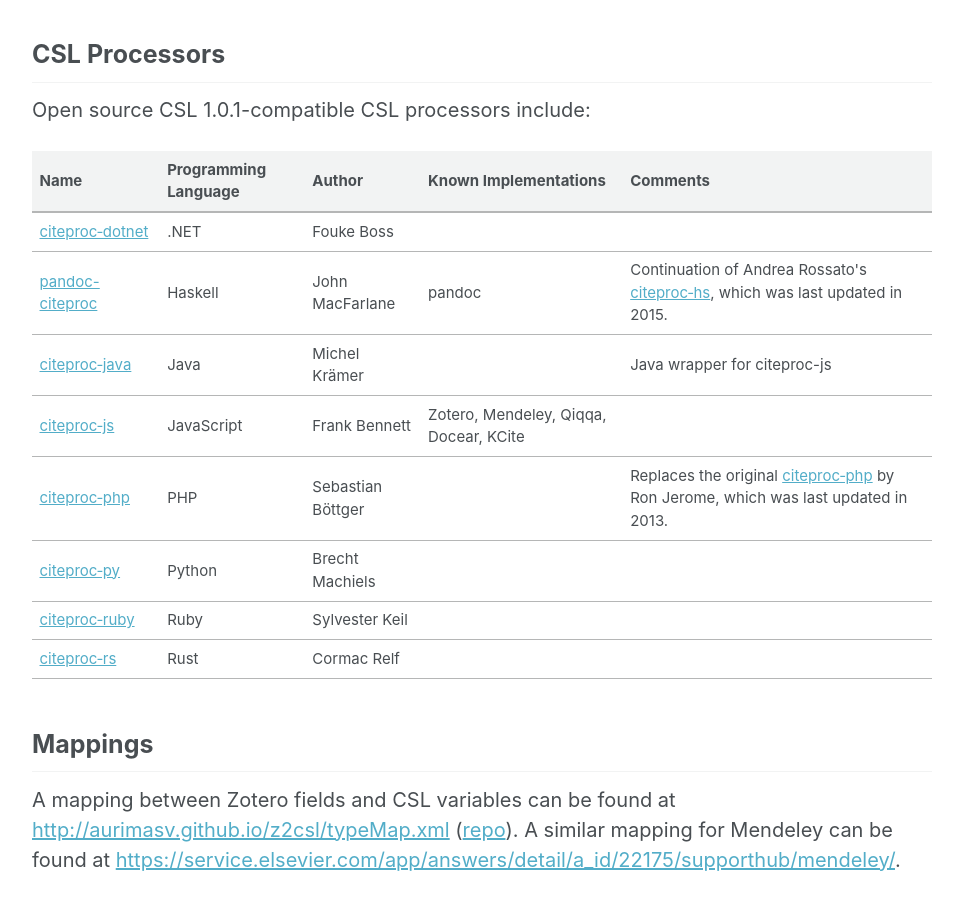
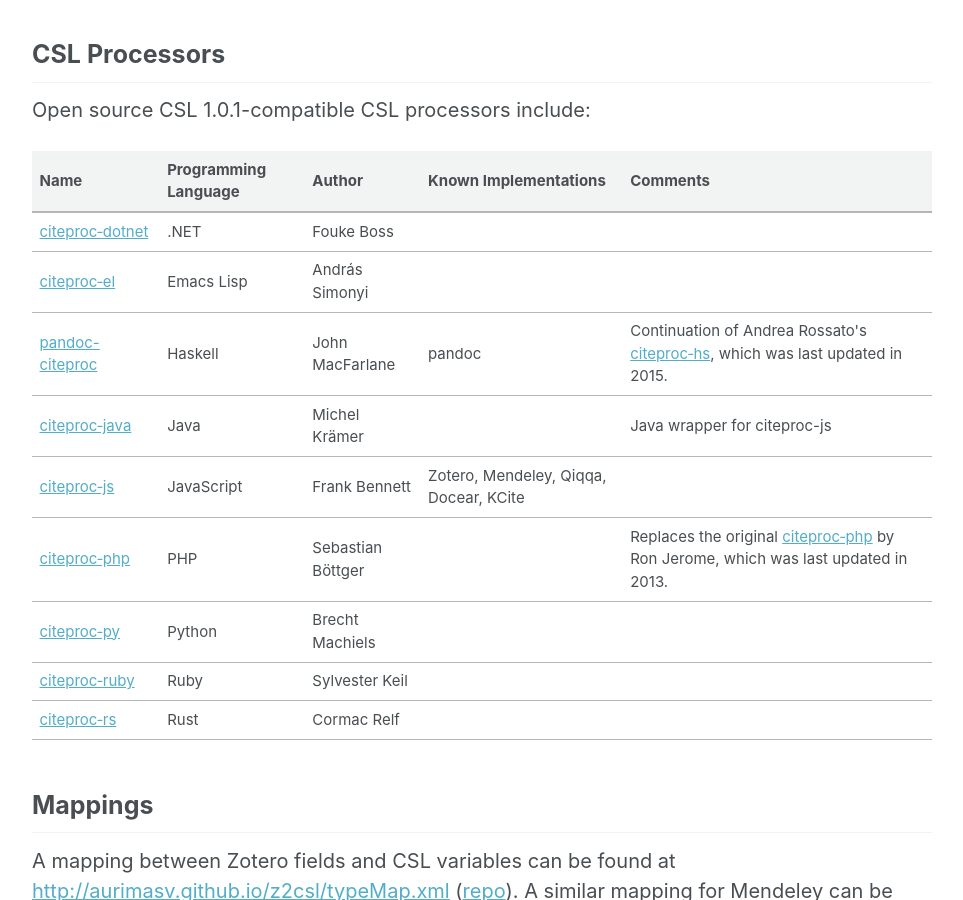
Before and after one commit to citation-style-language/citation-style-language.github.io, a Jekyll site: the page built from _pages/developers.md, in a window 1280 px wide and 900 px high, scrolled down 1262 px. Shown: the whole window, without its empty margins (158-1121 px from the left). Built offline with Jekyll 4.4.1, drawn with Linux system fonts in a browser that asks for light colours.

Commit message:
Add citeproc-el to list of CSL processors

```diff
--- a/_pages/developers.md
+++ b/_pages/developers.md
@@ -46,6 +46,13 @@
       <td><a href="https://github.com/fouke-boss/citeproc-dotnet">citeproc‑dotnet</a></td>
       <td>.NET</td>
       <td>Fouke Boss</td>
+      <td></td>
+      <td></td>
+    </tr>
+    <tr>
+      <td><a href="https://github.com/andras-simonyi/citeproc-el">citeproc‑el</a></td>
+      <td>Emacs Lisp</td>
+      <td>András Simonyi</td>
       <td></td>
       <td></td>
     </tr>
```
